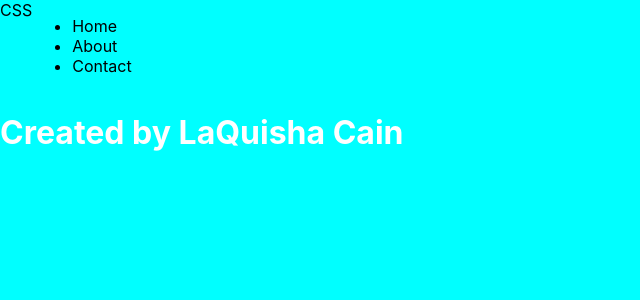
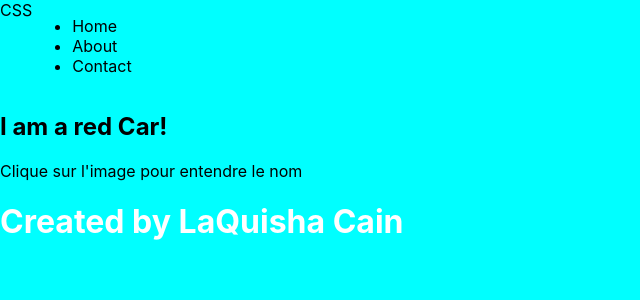
Before and after one commit to llcain/react-css, a React (Create React App) app: page / in a window 1280 px wide. Shown: the top 300 px of the page, without its empty margins (0-640 px from the left). Built offline with nearby package versions, Linux system fonts and the light colour scheme.

Commit message:
Created Frame component

```diff
--- a/src/App.js
+++ b/src/App.js
@@ -1,12 +1,14 @@
 
 import './App.css';
 import Footer from './components/Footer';
+import Frame from './components/Frame';
 import Navbar from './components/Navbar';
 
 function App() {
   return (
     <>
       <Navbar />
+      <Frame />
       <Footer />
     </>
   );
--- /dev/null
+++ b/src/components/Frame.js
@@ -0,0 +1,31 @@
+import React  from "react";
+
+class Frame extends React.Component {
+
+    constructor() {
+        super();
+        this.state = {color: "red"};
+    }
+
+    // const getPokemonSpecies = async (PokemonNumber) =>
+    // fetch(`https://pokeapi.co/api/v2/pokemon-species/${PokemonNumber}/`)
+    //     .then(res => res.json())
+    //     .then(data => data)
+    //     .catch(err => console.error(err));
+
+    render() {
+        return (
+            <>
+            <div className='frame' data-bg-color="green">
+                <div className="description">
+                    <h2>I am a {this.state.color} Car!</h2>
+                    Clique sur l'image pour entendre le nom
+                </div>
+
+            </div>
+            </>
+        );
+    }
+}
+
+export default Frame;
```
